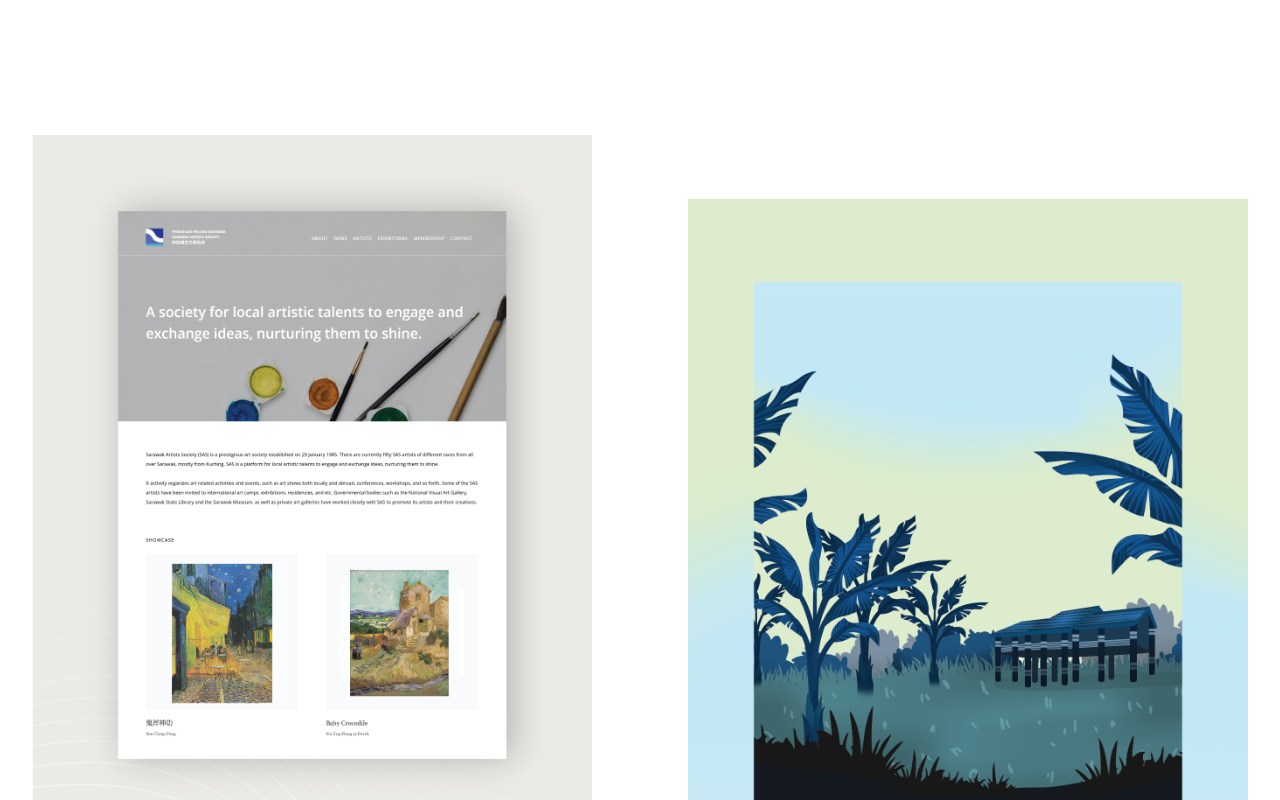
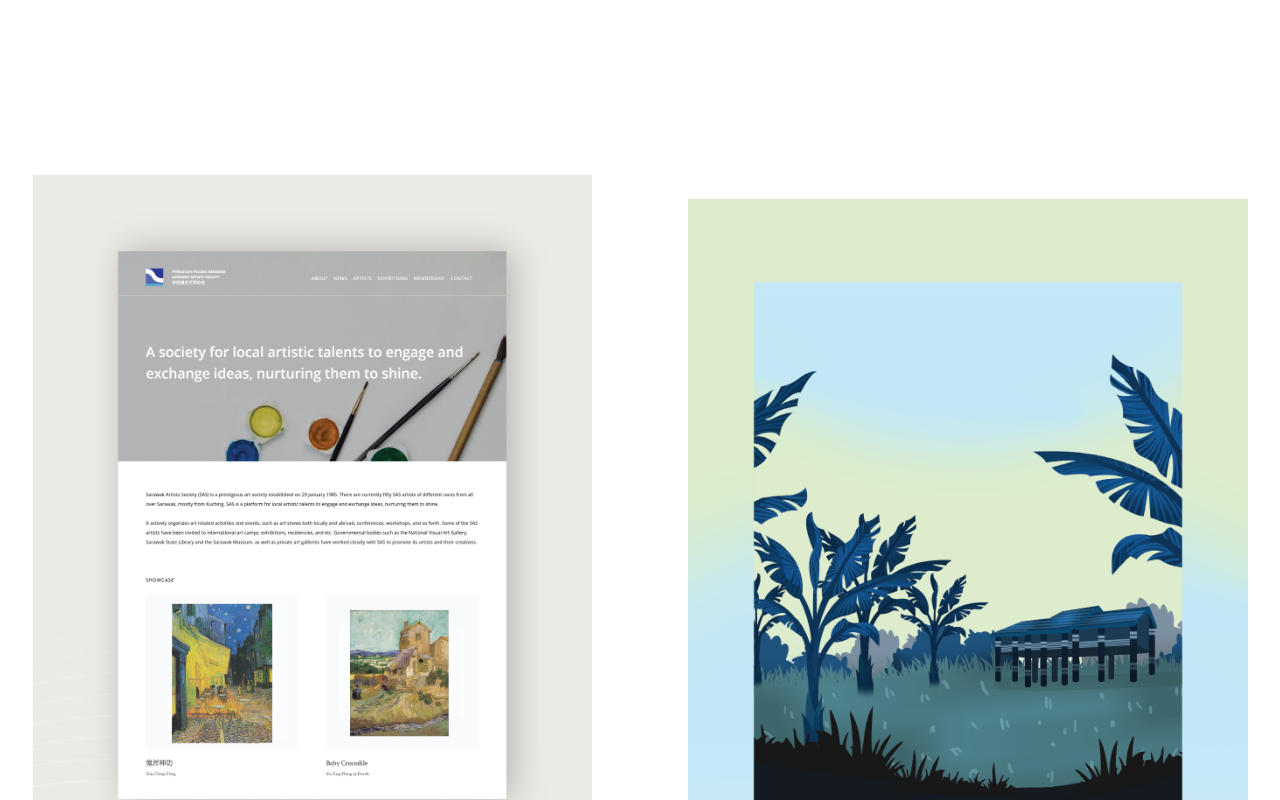
Before and after one commit to Johnmojo/johnnychai.com, a Next.js app: page / in a window 1280 px wide. Shown: the part 2940-3740 px from the top of the page. Built offline with nearby package versions, Linux system fonts and the light colour scheme.

Commit message:
fix: minor fix

```diff
--- a/components/Content/WorkPreview.tsx
+++ b/components/Content/WorkPreview.tsx
@@ -22,13 +22,16 @@ const WorkPreview = ({ data, title, limit }: Props) => {
             </h3>
           </div>
         </div>
-        <div className="grid grid-cols-1 gap-24 md:grid-cols-2">
+        <div className="grid grid-cols-1 gap-10 md:grid-cols-2 md:gap-24">
           {data
             .sort((a, b) => (a.date > b.date ? -1 : 1)) // Sort by date
             .slice(0, limit) // Sort by limit
             .map((work, index) => (
               <Link href={"work/" + work.slug} key={index}>
-                <a key={index} className="group mb-auto space-y-8 even:mt-16">
+                <a
+                  key={index}
+                  className="group mb-auto mt-10 space-y-8 md:even:mt-16"
+                >
                   <div className="clip-inactive group-hover:clip-active group-hover:grayscale">
                     <Image
                       src={work.thumbnail}
--- a/pages/about.tsx
+++ b/pages/about.tsx
@@ -8,7 +8,7 @@ const About = () => {
         title="About - Johnny Chai"
         description="Hi! I studied at Swinburne University Sarawak, graduated with a multimedia design degree, and recently worked as a Multimedia Designer."
       />
-      <Hero title="About" intro="Hello there, nice to meet you!" />
+      <Hero title="About" intro="Some story about myself." />
       <section className="mx-auto max-w-screen-xl px-8">
         <div className="mb-20 divide-y divide-solid md:mb-40">
           <div className="flex gap-10 pb-20 md:pb-24">
@@ -21,24 +21,25 @@ const About = () => {
             </div>
           </div>
           <div className="gap-10 space-y-4 py-10 text-lg md:py-24">
-            <p className="w-full py-12 text-xl font-semibold underline md:w-1/3 md:no-underline">
+            <h1 className="w-full py-12 text-xl font-semibold underline md:w-1/3 md:no-underline">
               Summary
-            </p>
-            <p></p>
+            </h1>
+            <div className="space-y-8 py-12">
               <p>
-              As someone with a non-traditional background, I approach problems
-              like a designer with knowledge from my previous field. I like to
-              see myself as a bridge between designers and developers. Someone
-              who understands both sides&apos; language and translates
-              practicality and constraint.
+                As someone with a non-traditional background, I approach
+                problems like a designer with knowledge from my previous field.
+                I like to see myself as a bridge between designers and
+                developers. Someone who understands both sides&apos; language
+                and translates practicality and constraint.
               </p>
               <p>
                 Plus, I&apos;m a fast learner who is always curious about new
                 technology and trends. I enjoy learning new things every day in
                 the fast-changing industry. Outside of work, I always have an
-              interest in topics like sci-fi, space, and futurology – something
-              that I enjoyed.
+                interest in topics like sci-fi, space, and futurology –
+                something that I enjoyed.
               </p>
+            </div>
           </div>
           <div className="flex flex-col py-10 md:flex-row md:py-24">
             <div className="w-full py-12 md:w-1/3">
```
Lines whose indentation alone changed are shown as unchanged.
